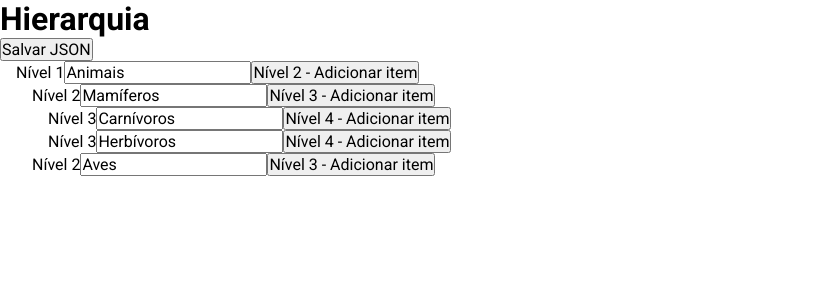
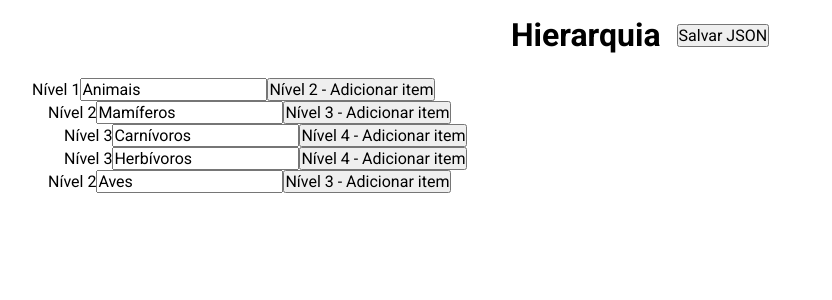
Before and after one commit to jessicamedeirosp/desafio-WaProject-frontend, a React (Vite) app: page / in a window 1280 px wide. Shown: the top 300 px of the page, without its empty margins (0-832 px from the left). Built offline with nearby package versions, Linux system fonts and the light colour scheme.

Commit message:
feat: adding styles page App

```diff
--- a/src/App.tsx
+++ b/src/App.tsx
@@ -1,13 +1,14 @@
 import { Hierarchy } from './components/Hierarchy';
 import { ExportButton } from './components/ExportButton';
 import { ItemProvider } from './hooks/useItem';
+import styles from './css/App.module.css'
 
 function App() {
   return (
     <ItemProvider>
-      <div className='container'>
-        <div className='hierarchy__group'>
-          <h1 className='hierarchy__title'>Hierarquia</h1>
+      <div className={styles.container}>
+        <div className={styles.hierarchy__group}>
+          <h1 className={styles.hierarchy__title}>Hierarquia</h1>
           <ExportButton />
         </div>
         <Hierarchy />
--- /dev/null
+++ b/src/css/App.module.css
@@ -0,0 +1,21 @@
+
+.container {
+  max-width: 1280px;
+  padding: 16px;
+  margin: auto;
+}
+
+
+.hierarchy__group {
+  display: flex;
+  align-items: center;
+  justify-content: center;
+  margin-bottom: 24px;
+  gap: 16px;
+
+}
+
+.hierarchy__title {
+  text-align: center;
+  text-transform: capitalize;
+}
```
